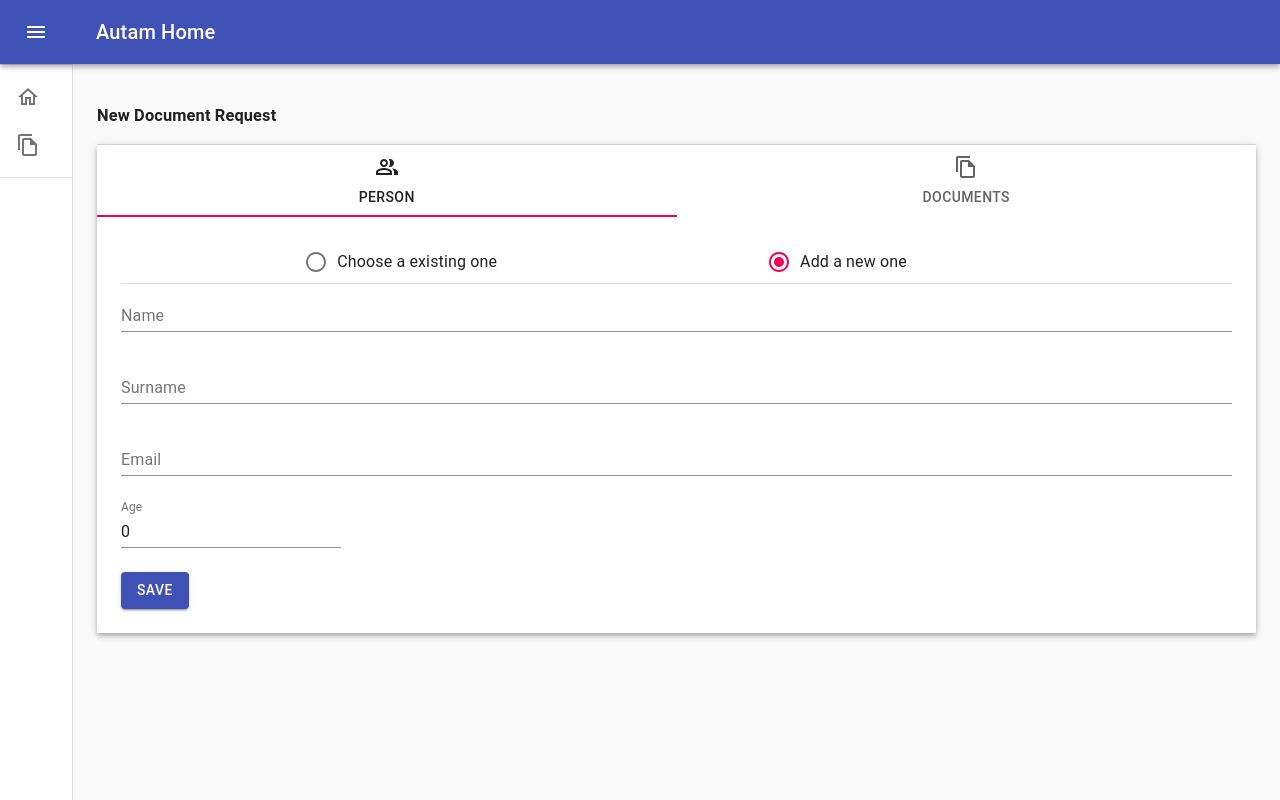
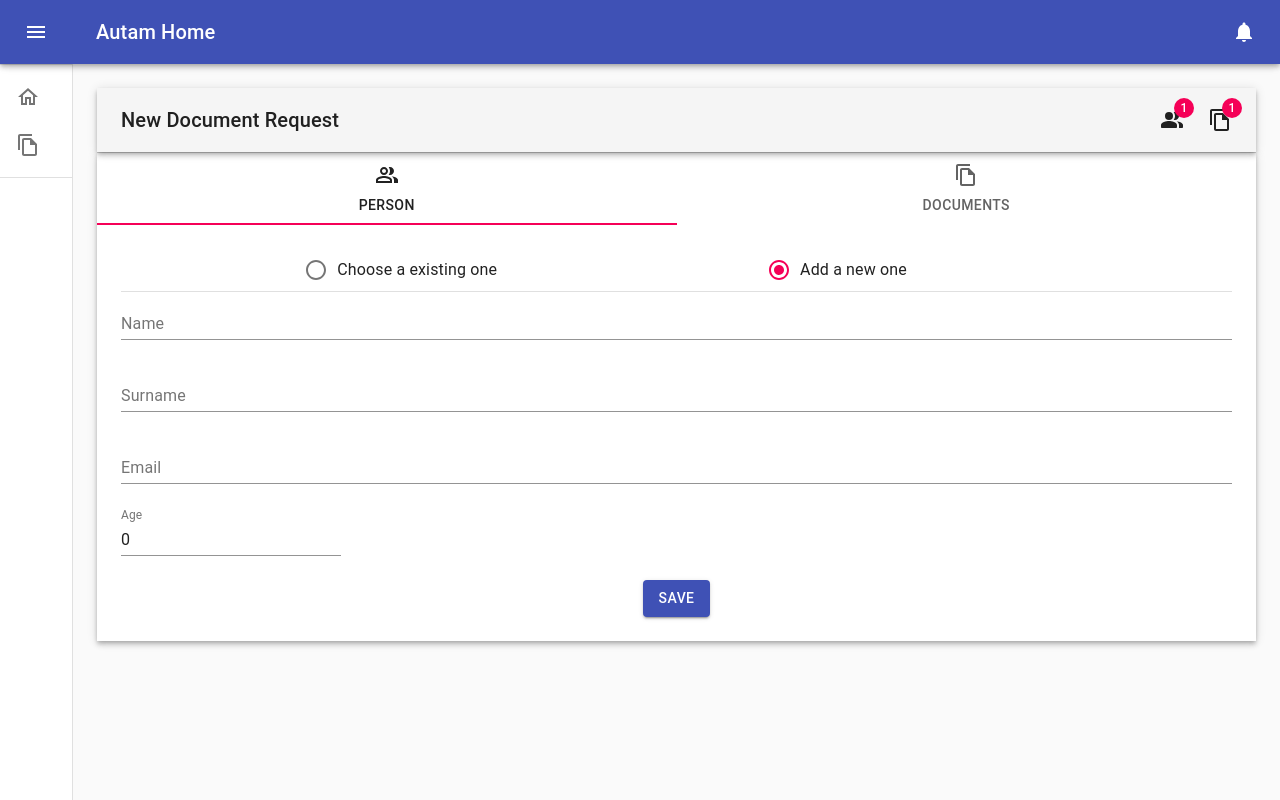
Before and after one commit to DelanoDuarte/autam, a React (Create React App) app in the folder view/: page /document-request in a window 1280 px wide. Built offline with nearby package versions, Linux system fonts and the light colour scheme.

Commit message:
added icon buttons to in the future show the peoples and documents saved

```diff
--- a/view/src/components/document_request/NewDocumentRequestPersonForm.js
+++ b/view/src/components/document_request/NewDocumentRequestPersonForm.js
@@ -35,7 +35,9 @@ export const NewDocumentRequestPersonForm = (props) => {
 
                 <br />
 
-                <Button variant="contained" type="submit" color="primary">Save</Button>
+                <Grid container justify="center">
+                    <Button variant="contained" type="submit" color="primary">Save</Button>
+                </Grid>
             </form>
         </div>
     )
--- a/view/src/components/document_request/index.js
+++ b/view/src/components/document_request/index.js
@@ -1,11 +1,52 @@
 import React from "react";
-import { Divider } from "@material-ui/core";
+import { Divider, Typography, Toolbar, AppBar, IconButton, Badge, makeStyles } from "@material-ui/core";
 import { NewDocumentRequest } from "./NewDocumentRequest";
 
+import { PeopleAltRounded, FileCopyOutlined } from "@material-ui/icons";
+
+const useStyles = makeStyles((theme) => ({
+    root: {
+        flexGrow: 1,
+    },
+    menuButton: {
+        marginRight: theme.spacing(2),
+    },
+    title: {
+        flexGrow: 1,
+    },
+}));
+
 export const IndexDocumentRequest = (props) => {
+
+    const classes = useStyles()
+
     return (
-        <div>
-            <h3>New Document Request</h3>
+        <div className={classes.root}>
+            <AppBar position="sticky" color="default">
+                <Toolbar >
+                    <Typography variant="h6" color="inherit" className={classes.title}>
+                        New Document Request
+                    </Typography>
+
+
+                    <IconButton aria-controls="menu-appbar"
+                        color="inherit">
+                        <Badge badgeContent={1} color="secondary">
+                            <PeopleAltRounded />
+                        </Badge>
+                    </IconButton>
+
+
+                    <IconButton edge="end" aria-controls="menu-appbar"
+                        color="inherit">
+                        <Badge badgeContent={1} color="secondary">
+                            <FileCopyOutlined />
+                        </Badge>
+                    </IconButton>
+
+                </Toolbar>
+            </AppBar>
+
             <Divider />
 
             <NewDocumentRequest />
--- a/view/src/components/layout/Layout.js
+++ b/view/src/components/layout/Layout.js
@@ -16,9 +16,10 @@ import ListItem from '@material-ui/core/ListItem';
 import ListItemIcon from '@material-ui/core/ListItemIcon';
 import ListItemText from '@material-ui/core/ListItemText';
 
-import { HomeOutlined, FileCopyOutlined } from "@material-ui/icons";
+import { HomeOutlined, FileCopyOutlined, Notifications } from "@material-ui/icons";
 
 import { Link } from "react-router-dom";
+import { Badge } from '@material-ui/core';
 
 const drawerWidth = 240;
 
@@ -82,6 +83,9 @@ const useStyles = makeStyles((theme) => ({
         flexGrow: 1,
         padding: theme.spacing(3),
     },
+    title: {
+        flexGrow: 1,
+    },
 }));
 
 export const Layout = (props) => {
@@ -120,9 +124,17 @@ export const Layout = (props) => {
                     >
                         <MenuIcon />
                     </IconButton>
-                    <Typography variant="h6" noWrap>
+                    <Typography variant="h6" noWrap className={classes.title}>
                         Autam Home
                     </Typography>
+
+                    <IconButton edge="end" aria-controls="menu-appbar"
+                        color="inherit">
+                        <Badge badgeContent={0} color="secondary">
+                            <Notifications />
+                        </Badge>
+                    </IconButton>
+
                 </Toolbar>
             </AppBar>
             <Drawer
```
Also changed, not shown: view/src/components/services/DocumentRequestAPI.js (added, +11 -0 lines).
